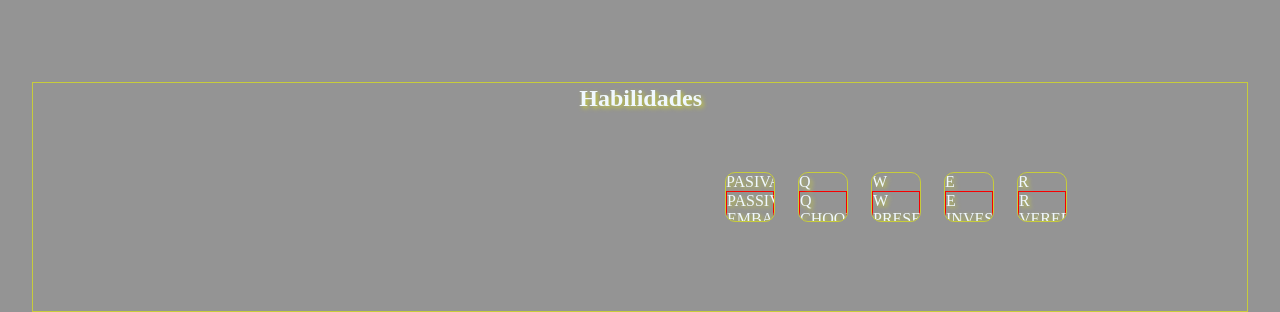
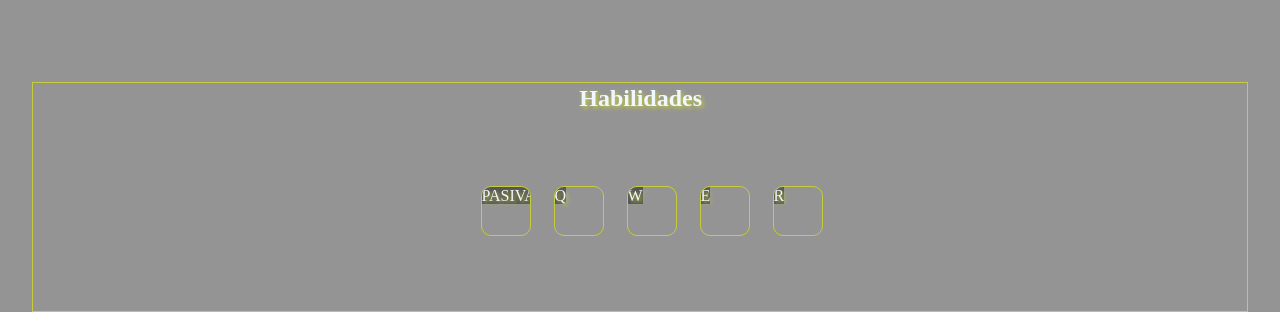
Before and after one commit to nathanaelreis/LANDING-PAGE-POPPY-LEAGUE-OF-LEGENDS, a plain HTML site: page index.html in a window 1280 px wide. Shown: the part 493-805 px from the top of the page. Drawn offline with Linux system fonts and the light colour scheme.

Commit message:
update css

```diff
--- a/style/style.css
+++ b/style/style.css
@@ -49,7 +49,9 @@ body{
 
 .skills{
   display: flex;
+  flex-direction: column;
   margin: auto;
+
   width: 95%;
   height: 230px;
 
@@ -64,7 +66,9 @@ body{
 }
 .skills ul{
   display:flex;
+  margin: auto;
   align-items: center;
+  justify-content: center;
 
   position: relative;
 
@@ -81,9 +85,11 @@ body{
   overflow: hidden;
 }
 .skills ul li span{
-  width: 50px;
-  height: 50px;
+  position: relative;
+
+  background: #555;
 }
 .card{
+  margin-top: 50px;
   border: solid 1px #f70000;
 }
```
